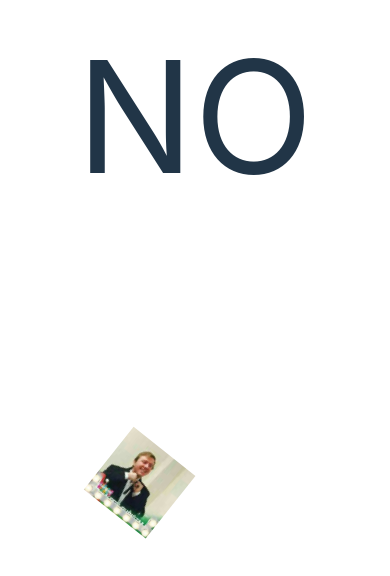
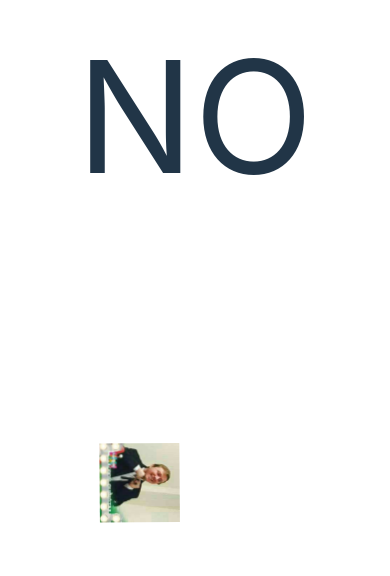
Before and after one commit to kage1414/is-it-nics-birthday, a React (Vite) app: page / in a window 390 px wide. Shown: the top 576 px of the page. Built offline with nearby package versions, Linux system fonts and the light colour scheme.

Commit message:
slow down the spinning on mobile

```diff
--- a/src/NicsFace.tsx
+++ b/src/NicsFace.tsx
@@ -7,9 +7,13 @@ interface Props {
 
 export const NicsFace = ({ mouseCoordinates }: Props) => {
   const [screenWidth, setScreenWidth] = useState(getWindowDimensions().width);
+  const [screenHeight, setScreenHeight] = useState(
+    getWindowDimensions().height
+  );
 
   const handleResize = useCallback(() => {
     setScreenWidth(getWindowDimensions().width);
+    setScreenHeight(getWindowDimensions().height);
   }, []);
 
   useEffect(() => {
@@ -19,7 +23,9 @@ export const NicsFace = ({ mouseCoordinates }: Props) => {
 
   const height = screenWidth / 6.3 > 120 ? 120 : screenWidth / 6.3;
 
-  const rotationSpeed = ((screenWidth - mouseCoordinates[0]) / 230) * 0.5;
+  const rotationSpeed = (screenHeight - mouseCoordinates[0]) / 230;
+
+  console.log(rotationSpeed);
 
   return (
     <span
```
